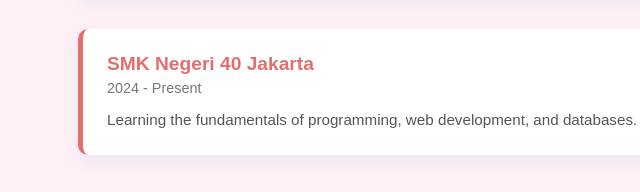
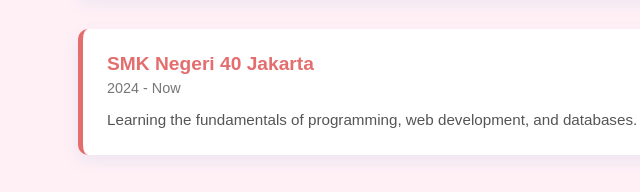
Before and after one commit to zayyanrajabiantyi25/web-portofolio-zayyanr, a plain HTML site: page index.html in a window 1280 px wide. Shown: the part 3448-3640 px from the top of the page, 212-852 px from the left. Drawn offline with nearby package versions, Linux system fonts and the light colour scheme.

Commit message:
update education

```diff
--- a/index.html
+++ b/index.html
@@ -195,7 +195,7 @@
 
         <div class="timeline-item">
           <h3 class="timeline-title">SMK Negeri 40 Jakarta</h3>
-          <span class="timeline-date">2024 - Present</span>
+          <span class="timeline-date">2024 - Now</span>
           <p class="timeline-desc">
             Learning the fundamentals of programming, web development, and databases.
           </p>
```
